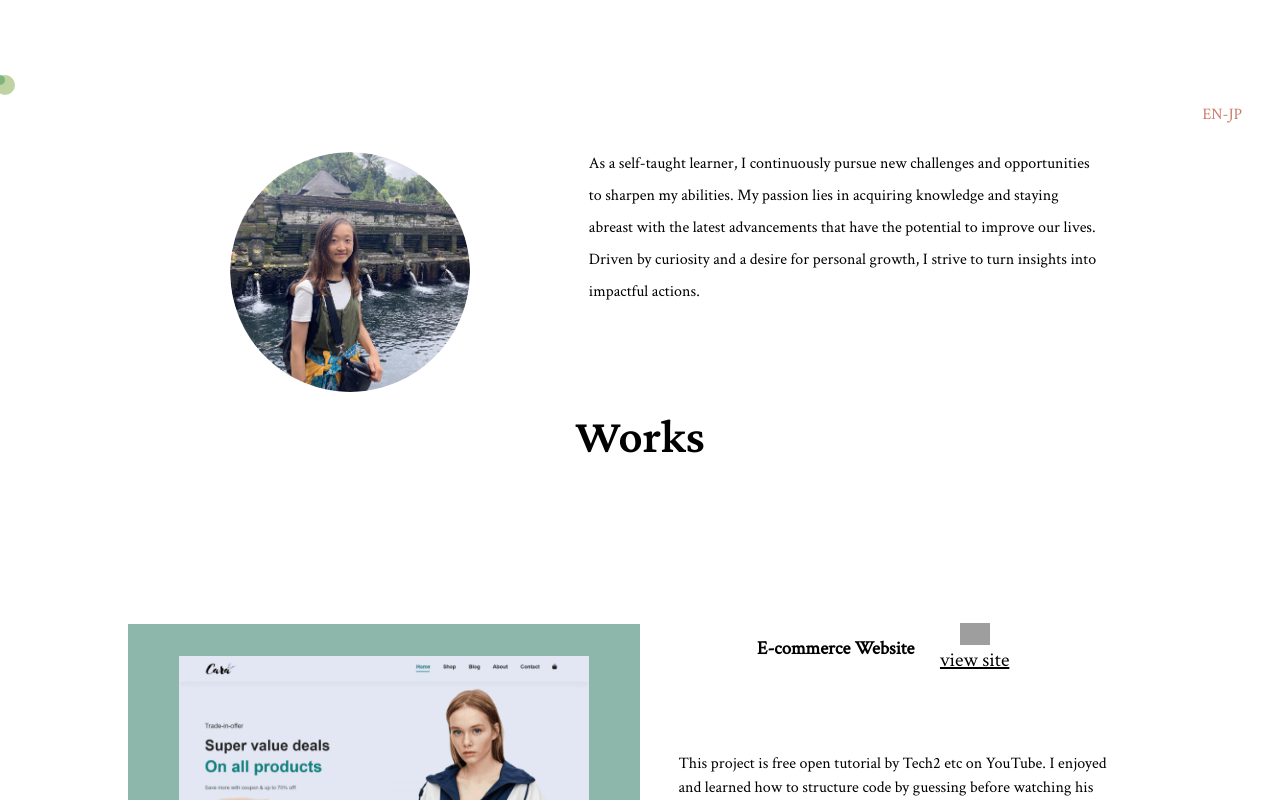
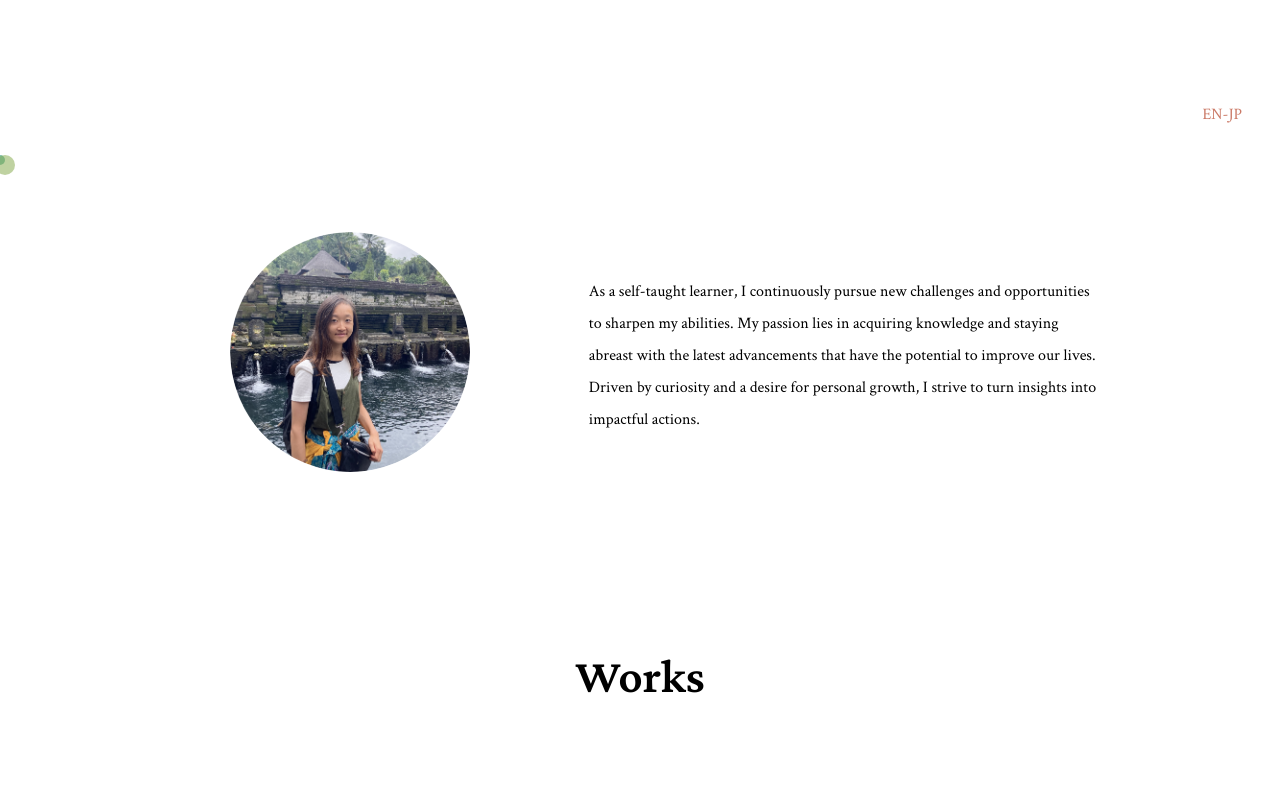
Before and after one commit to yoriss67/Portfolio5, a React (Vite) app: page / in a window 1280 px wide. Shown: the top 800 px of the page. Built offline with nearby package versions, Linux system fonts and the light colour scheme; grey boxes are pictures that could not be loaded; a web font is replaced by a local one.

Commit message:
Windows2

```diff
--- a/src/components/Works.css
+++ b/src/components/Works.css
@@ -18,6 +18,11 @@
 
   .eye-container a.toggleBox-jp {
     font-size: min(2vw, 1rem);
+  }
+
+
+  .works {
+    margin: 30vh auto 20vh;
   }
 
   .works__flex {
--- a/src/components/Works.jsx
+++ b/src/components/Works.jsx
@@ -186,7 +186,7 @@ const Works = ({isJapanese}) => {
   });
 
   return (
-    <div className="Works">
+    <div className="works">
       <h2>Works</h2>
 
       {WorksData.map((work) => (
--- a/src/index.css
+++ b/src/index.css
@@ -120,7 +120,7 @@ canvas {
   /* border: 1px solid black; */
   width: 80vw;
   height: 30vh;
-  margin: 10vh auto;
+  margin: 20vh auto;
 }
 
 .bio_left {
@@ -158,7 +158,7 @@ canvas {
 
 .bio_right {
   position: absolute;
-  top: 15%;
+  top: 35%;
   width: 40vw;
   transform: translateY(20%);
   /* opacity: 1; */
@@ -298,7 +298,7 @@ canvas {
 
 .currently_middle {
   position: absolute;
-  left: 40%;
+  left: 35%;
 
 }
 
```
